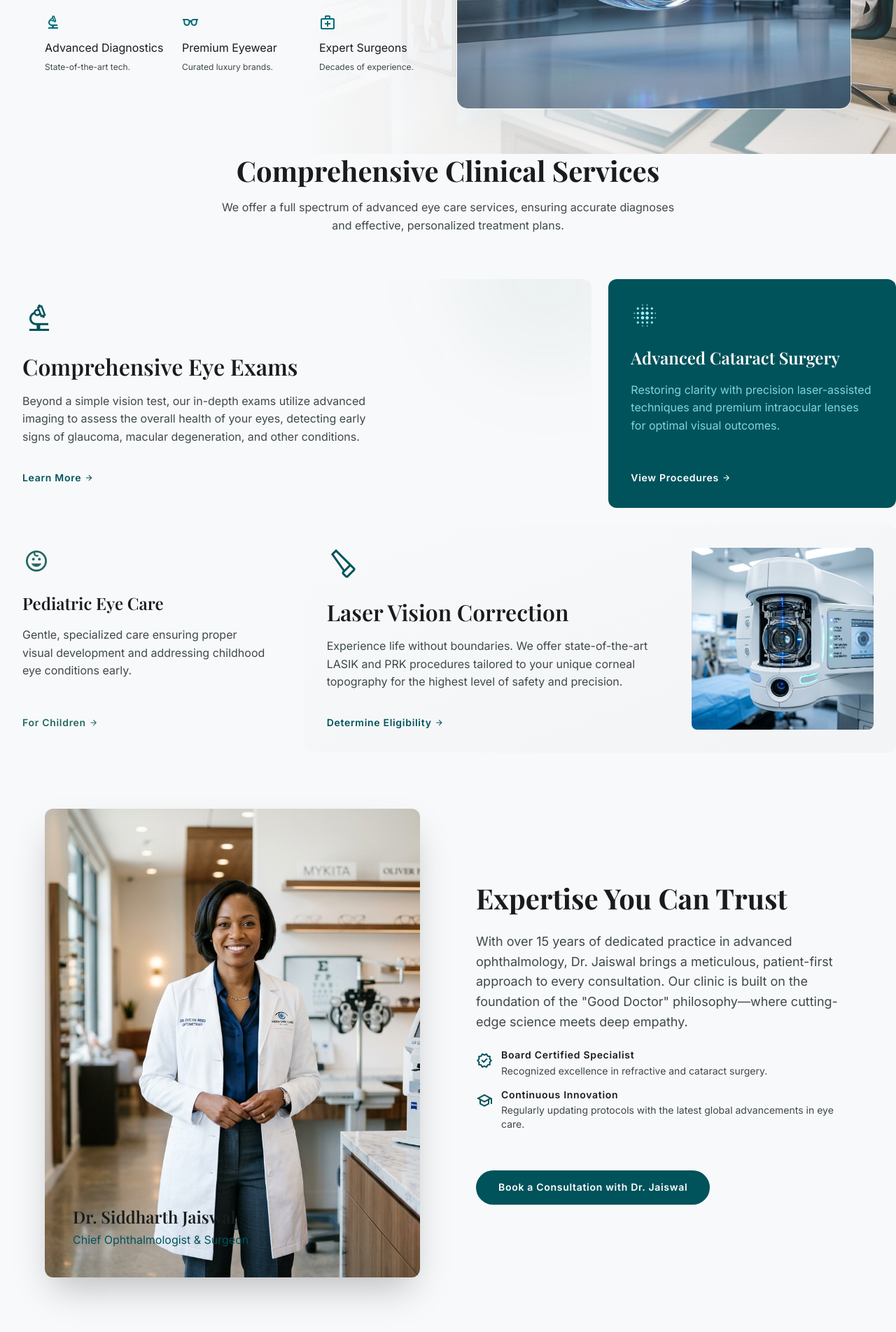
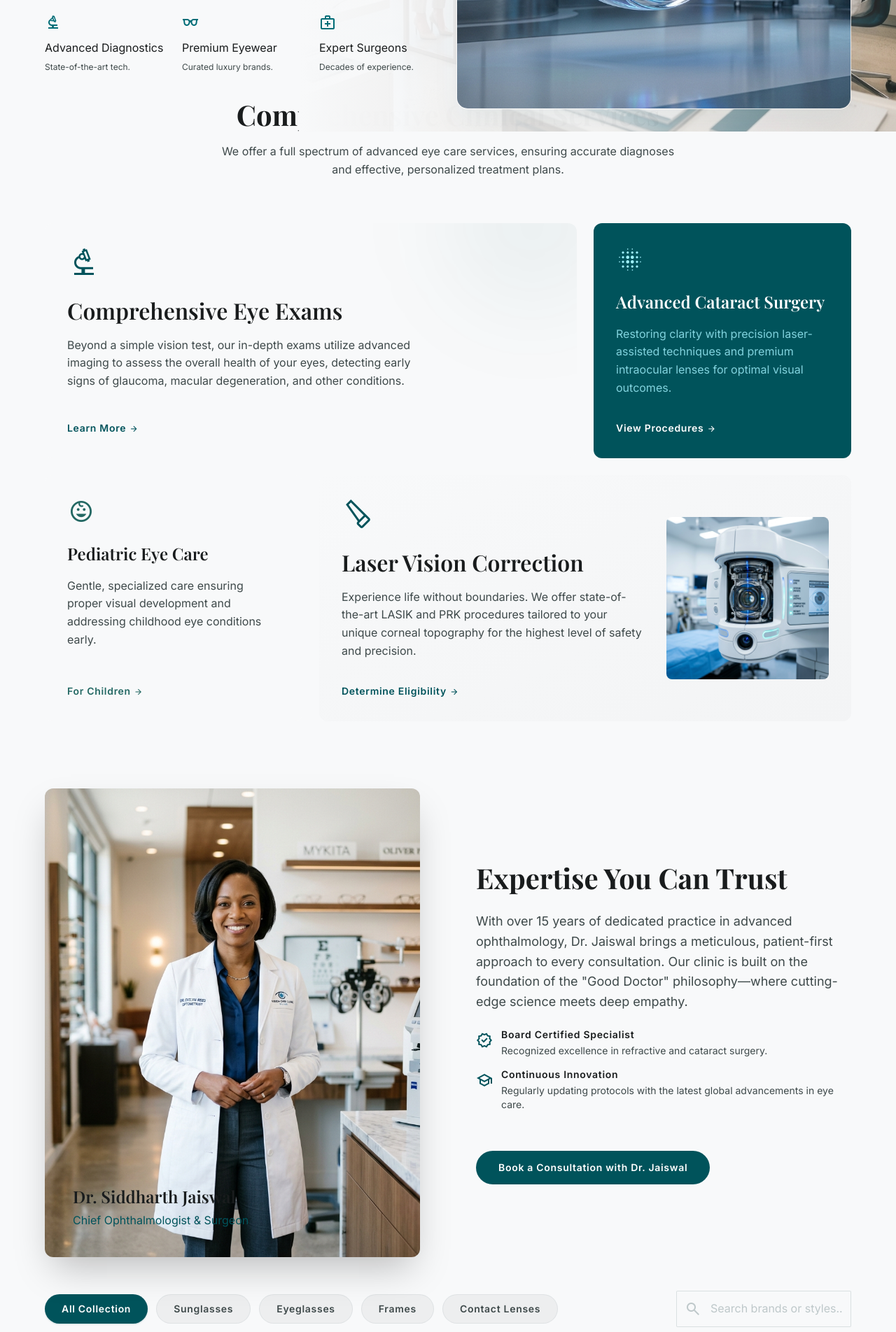
Before and after one commit to Rahul2749/EyeClinic, a React (Vite) app: page / in a window 1280 px wide. Shown: the part 720-2624 px from the top of the page at 70% size. Built offline with nearby package versions, Linux system fonts and the light colour scheme.

Commit message:
Reduce unnecessary gaps between sections and fix duplicate className

```diff
--- a/src/pages/About.jsx
+++ b/src/pages/About.jsx
@@ -13,8 +13,8 @@ const About = () => {
       <div id="about" className="section-container pt-24 -mt-24">
 
 
-        <section className="max-w-container-max mx-auto px-margin-mobile md:px-margin-desktop pb-xl overflow-hidden">
-          <div className="grid grid-cols-1 lg:grid-cols-12 gap-lg items-start">
+        <section className="max-w-container-max mx-auto px-margin-mobile md:px-margin-desktop pb-lg overflow-hidden">
+          <div className="grid grid-cols-1 lg:grid-cols-12 gap-md md:gap-lg items-start">
             <div
               className="lg:col-span-7 glass-panel rounded-xl p-lg shadow-[0_10px_30px_rgba(0,0,0,0.03)] reveal-element"
               id="form-card"
--- a/src/pages/Home.jsx
+++ b/src/pages/Home.jsx
@@ -12,7 +12,7 @@ const Home = () => {
   return (
     <>
       <main>
-        <section id="home" className="relative min-h-screen flex items-center pt-24 pb-16 overflow-hidden">
+        <section id="home" className="relative min-h-screen flex items-center pt-24 pb-8 overflow-hidden">
           <div className="absolute inset-0 z-0 flex justify-end">
             <div className="w-full md:w-2/3 h-full relative">
               <img
--- a/src/pages/Products.jsx
+++ b/src/pages/Products.jsx
@@ -11,7 +11,7 @@ const Products = () => {
       <div id="products" className="max-w-container-max mx-auto pt-24 -mt-24">
 
 
-        <section className="px-margin-mobile md:px-margin-desktop mb-lg md:mb-xl flex flex-col md:flex-row justify-between items-center gap-md">
+        <section className="px-margin-mobile md:px-margin-desktop mb-lg md:mb-lg flex flex-col md:flex-row justify-between items-center gap-md">
           <div className="w-full md:w-auto overflow-x-auto no-scrollbar pb-xs -mb-xs">
             <div className="flex space-x-sm min-w-max" id="category-filters">
               <button
@@ -59,7 +59,7 @@ const Products = () => {
           </div>
         </section>
 
-        <section className="px-margin-mobile md:px-margin-desktop mb-xl">
+        <section className="px-margin-mobile md:px-margin-desktop mb-lg">
           <div
             className="grid grid-cols-1 sm:grid-cols-2 lg:grid-cols-3 gap-gutter"
             id="product-grid"
@@ -182,7 +182,7 @@ const Products = () => {
               </div>
             </div>
           </div>
-          <div className="mt-lg flex justify-center">
+          <div className="mt-md flex justify-center">
             <button className="px-lg py-sm rounded-full border border-primary text-primary hover:bg-primary hover:text-on-primary font-label-md text-label-md transition-all duration-300 flex items-center space-x-xs">
               <span>Load More Styles</span>
               <span className="material-symbols-outlined text-[18px]">
@@ -192,8 +192,8 @@ const Products = () => {
           </div>
         </section>
 
-        <section className="px-margin-mobile md:px-margin-desktop mb-xl">
-          <div className="bg-primary-fixed/10 rounded-xl p-lg md:p-xl flex flex-col md:flex-row items-center justify-between gap-lg relative overflow-hidden border border-primary/10">
+        <section className="px-margin-mobile md:px-margin-desktop mb-lg">
+          <div className="bg-primary-fixed/10 rounded-xl p-lg md:p-lg flex flex-col md:flex-row items-center justify-between gap-lg relative overflow-hidden border border-primary/10">
             <div className="absolute -top-1/2 -left-1/4 w-96 h-96 bg-primary-fixed rounded-full mix-blend-multiply filter blur-3xl opacity-30"></div>
             <div className="relative z-10 w-full md:w-1/2">
               <span className="flex items-center space-x-xs text-primary font-label-md text-label-md uppercase tracking-wider mb-sm">
--- a/src/pages/Services.jsx
+++ b/src/pages/Services.jsx
@@ -14,8 +14,8 @@ const Services = () => {
 
 
         <section
-          className="px-margin-mobile md:px-margin-desktop py-xl bg-surface-bright"
-          id="services" className="pt-24 -mt-24"
+          className="px-margin-mobile md:px-margin-desktop py-lg md:py-lg bg-surface-bright pt-24 -mt-24"
+          id="services"
         >
           <div className="max-w-container-max mx-auto">
             <div className="text-center mb-16 services-header">
@@ -147,7 +147,7 @@ const Services = () => {
           </div>
         </section>
 
-        <section className="px-margin-mobile md:px-margin-desktop py-xl bg-surface">
+        <section className="px-margin-mobile md:px-margin-desktop py-lg bg-surface">
           <div className="max-w-container-max mx-auto flex flex-col lg:flex-row gap-xl items-center doctor-section">
             <div className="w-full lg:w-1/2 doctor-img-wrapper">
               <div className="relative w-full aspect-[4/5] rounded-xl overflow-hidden shadow-2xl">
```
